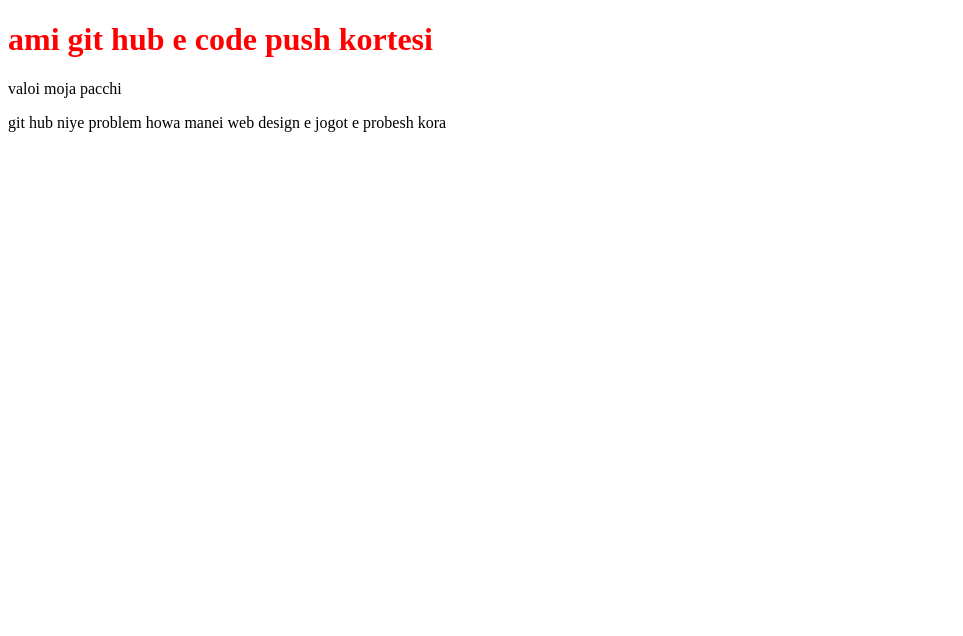
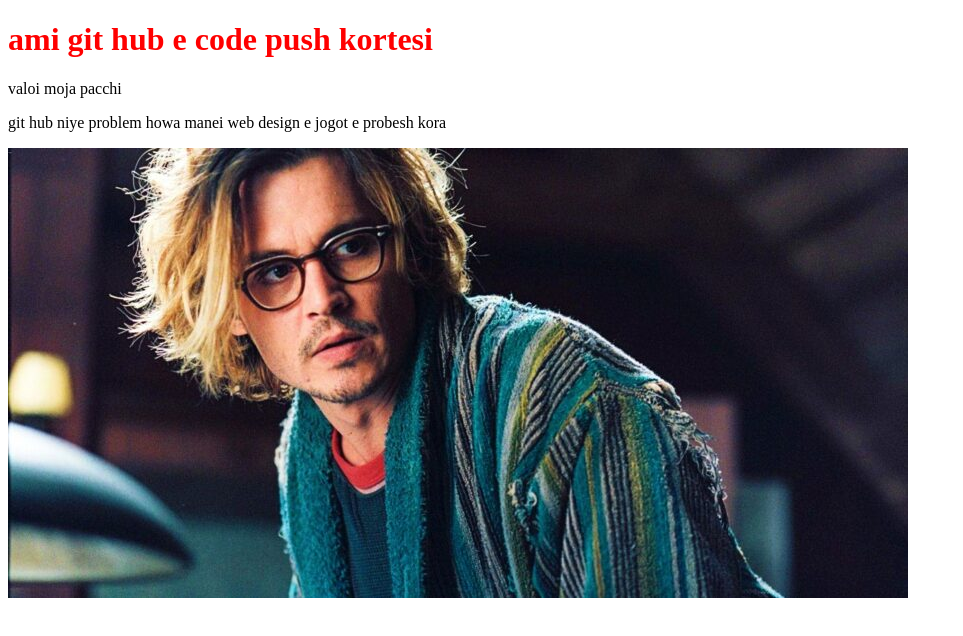
Before and after one commit to mmakash/my-first-ripo, a plain HTML site: page index.html in a window 1280 px wide. Shown: the whole page, without its empty margins (0-963 px from the left). Drawn offline with Linux system fonts and the light colour scheme.

Commit message:
image added

```diff
--- a/index.html
+++ b/index.html
@@ -11,5 +11,6 @@
     <h1>ami git hub e code push kortesi</h1>
     <p>valoi moja pacchi</p>
     <p>git hub niye problem howa manei web design e jogot e probesh kora</p>
+    <img src="johny depp.jpg" alt="image">
 </body>
 </html>
```
Also changed, not shown: johny depp.jpg (added).
